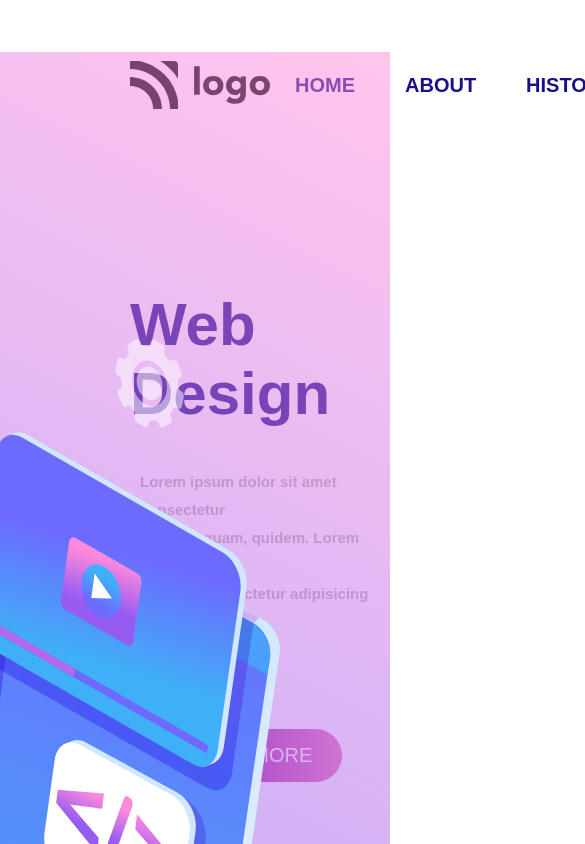
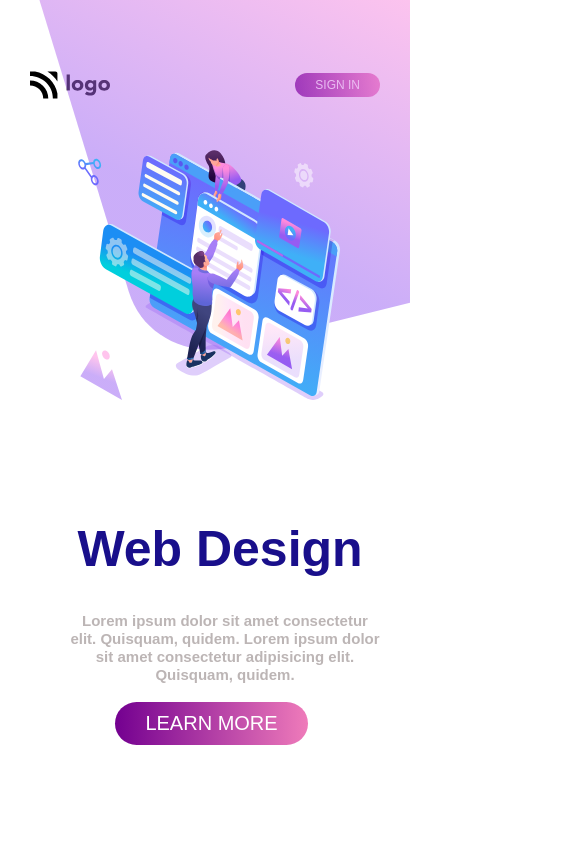
Before and after one commit to RohitChandaniDE/FSJS-iNeuron-project-08-Web-design-landing-page, a plain HTML site: page index.html in a window 390 px wide. Shown: the top 844 px of the page, 585 px wide, since content can reach past the window. Drawn offline with Linux system fonts and the light colour scheme.

Commit message:
Responsive Design added

```diff
--- a/css/index.css
+++ b/css/index.css
@@ -43,21 +43,6 @@ body {
     font-family: sans-serif;
     margin-right: 230px;
     background: linear-gradient(90deg, #730090 , rgb(239, 123, 186) );
-}
-
-@media (prefers-reduced-motion: reduce) {
-    html:focus-within {
-        scroll-behavior: auto;
-    }
-
-    *,
-    *::before,
-    *::after {
-        animation-duration: 0.01ms !important;
-        animation-iteration-count: 1 !important;
-        transition-duration: 0.01ms !important;
-        scroll-behavior: auto !important;
-    }
 }
 
 .left-section {
@@ -120,3 +105,238 @@ body {
 .back-cover {
   height: 1090px;
 }
+
+/* Responsive Design */
+
+@media screen and (max-width: 1440px) {
+    .left-section h1 {
+        font-size: 50px;
+    }
+
+    .left-section h4 {
+        font-size: 15px;
+        line-height: 18px;
+    }
+
+    .vector-img {
+        margin-top: 700px;
+        margin-right: -40px;
+       }
+
+       .vector-dot {
+         margin-top: 620px;
+         margin-right: -150px;
+
+        }
+
+       .intro-img {
+          position: absolute;
+          z-index: 1;
+          margin-top: 280px;
+          margin-right: 110px;
+          height: 800px;
+       }
+
+       .back-cover {
+         height: 1000px;
+       }
+
+       .learn-more-btn {
+        color: #fff;
+        background: linear-gradient(90deg, #730090 , rgb(239, 123, 186) );
+        font-size: 15px;
+        border: none;
+        border-radius: 40px;
+        padding: 15px 30px;
+        font-family: sans-serif;
+        margin-left: 20px;
+        margin-top: 45px;
+    }
+}
+
+@media screen and (max-width: 1330px) {
+
+    .nav-item {
+        font-size: 20px;
+        margin: 10px;
+    }
+    nav img {
+        margin-left: 50px;
+       }
+
+    .signin-btn {
+        margin-right: 50px;
+    }
+    .left-section h1 {
+        font-size: 50px;
+    }
+
+    .left-section h4 {
+        font-size: 15px;
+        line-height: 18px;
+    }
+    .left-section {
+        margin-left: 50px;
+    }
+    .imgs-div {
+        margin-top: -600px;
+        margin-right: -50px;
+    }
+    .vector-img {
+        margin-top: 750px;
+        margin-right: -30px;
+        height: 70px;
+       }
+
+       .vector-dot {
+         margin-top: 750px;
+         margin-right: -200px;
+         height: 20px;
+        }
+
+       .intro-img {
+          position: absolute;
+          z-index: 1;
+          margin-top: 220px;
+          margin-right: 120px;
+          height: 600px;
+       }
+
+       .back-cover {
+         height: 800px;
+       }
+
+       .learn-more-btn {
+        font-size: 10px;
+        padding: 12px 20px;
+        margin-top: -1px;
+    }
+}
+
+@media screen and (max-width: 1020px) {
+
+    .nav-item {
+        font-size: 15px;
+        margin: 10px;
+    }
+    nav img {
+        margin-left: 30px;
+        width: 80px;
+       }
+
+    .signin-btn {
+        margin-right: 10px;
+        font-size: 12px;
+    }
+    .left-section {
+        margin-top: -10px;
+        margin-left: 50px;
+        }
+
+     .left-section h1 {
+        font-size: 40px;
+    }
+
+    .left-section h4 {
+        font-size: 10px;
+        line-height: 18px;
+    }
+
+    .imgs-div {
+        margin-top: -470px;
+        margin-right: -50px;
+    }
+
+    .vector-img {
+        margin-top: 580px;
+        margin-right: -30px;
+        height: 70px;
+       }
+
+       .vector-dot {
+         margin-top: 580px;
+         margin-right: -200px;
+         height: 20px;
+        }
+
+       .intro-img {
+          position: absolute;
+          z-index: 1;
+          margin-top: 180px;
+          margin-right: 70px;
+          height: 450px;
+       }
+
+       .back-cover {
+         height: 580px;
+       }
+
+       .learn-more-btn {
+        font-size: 7px;
+        padding: 12px 20px;
+        margin-left: 10px;
+    }
+}
+
+@media screen and (max-width: 740px) {
+    .intro-section {
+        display: flex;
+        flex-direction: column-reverse;
+        justify-content: center;
+        align-items: center;
+    }
+
+    .left-section {
+        margin-top: 0px;
+        }
+
+    .left-section h1 {
+        font-size: 50px;
+        text-align: center;
+        }
+
+    .left-section h4 {
+        font-size: 15px;
+        text-align: center;
+        }
+
+    .nav-item {
+        display: none;
+        }
+
+    .imgs-div {
+        margin-top: -200px;
+        margin-right: -100px;
+        }
+
+    .vector-img {
+        margin-top: 380px;
+        margin-right: -20px;
+        height: 50px;
+           }
+
+    .vector-dot {
+        margin-top: 380px;
+         margin-right: -200px;
+         height: 10px;
+            }
+
+    .intro-img {
+            position: absolute;
+            z-index: 1;
+            margin-top: 180px;
+            margin-right: 70px;
+            height: 250px;
+           }
+
+    .back-cover {
+             height: 380px;
+             margin-left: 120px;
+           }
+
+    .learn-more-btn {
+            font-size: 20px;
+            padding: 10px 30px;
+            margin-left: 55px;
+    }
+}
```
